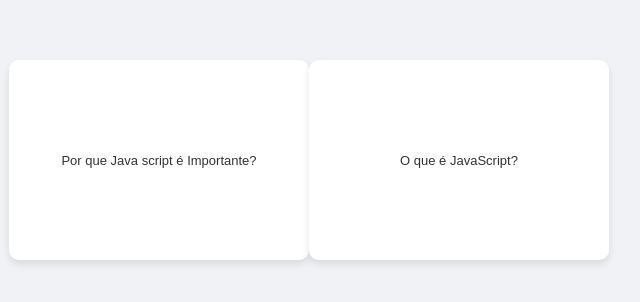
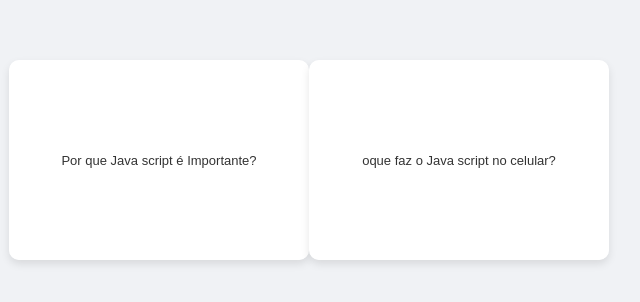
Before and after one commit to helo-silva09/alura-ferramenta-intertiva, a plain HTML site: page index.html in a window 1280 px wide. Shown: the part 240-542 px from the top of the page, 331-971 px from the left. Drawn offline with Linux system fonts and the light colour scheme.

Commit message:
Update index.html

```diff
--- a/index.html
+++ b/index.html
@@ -21,10 +21,10 @@
         <div class="flashcard-container" onclick="this.querySelector('.flashcard').classList.toggle('flipped')">
             <div class="flashcard">
                 <div class="flashcard-face flashcard-front">
-                    O que é JavaScript?
+                    oque faz o Java script no celular?
                 </div>
                 <div class="flashcard-face flashcard-back">
-                    Linguagem de programação usada para adicionar  <br> interatividade e dinamismo a páginas web e aplicativos
+                    O JavaScript, em relação aos celulares, não é um aplicativo que você "instala" ou "localiza" como um programa autônomo. <br>Ele é uma linguagem de programação que está integrada aos navegadores <br>(como o Chrome, Safari, etc.) para permitir a execução de scripts<br> e funcionalidades interativas nas páginas web que você acessa.
                 </div>
             </div>
         </div>
```
